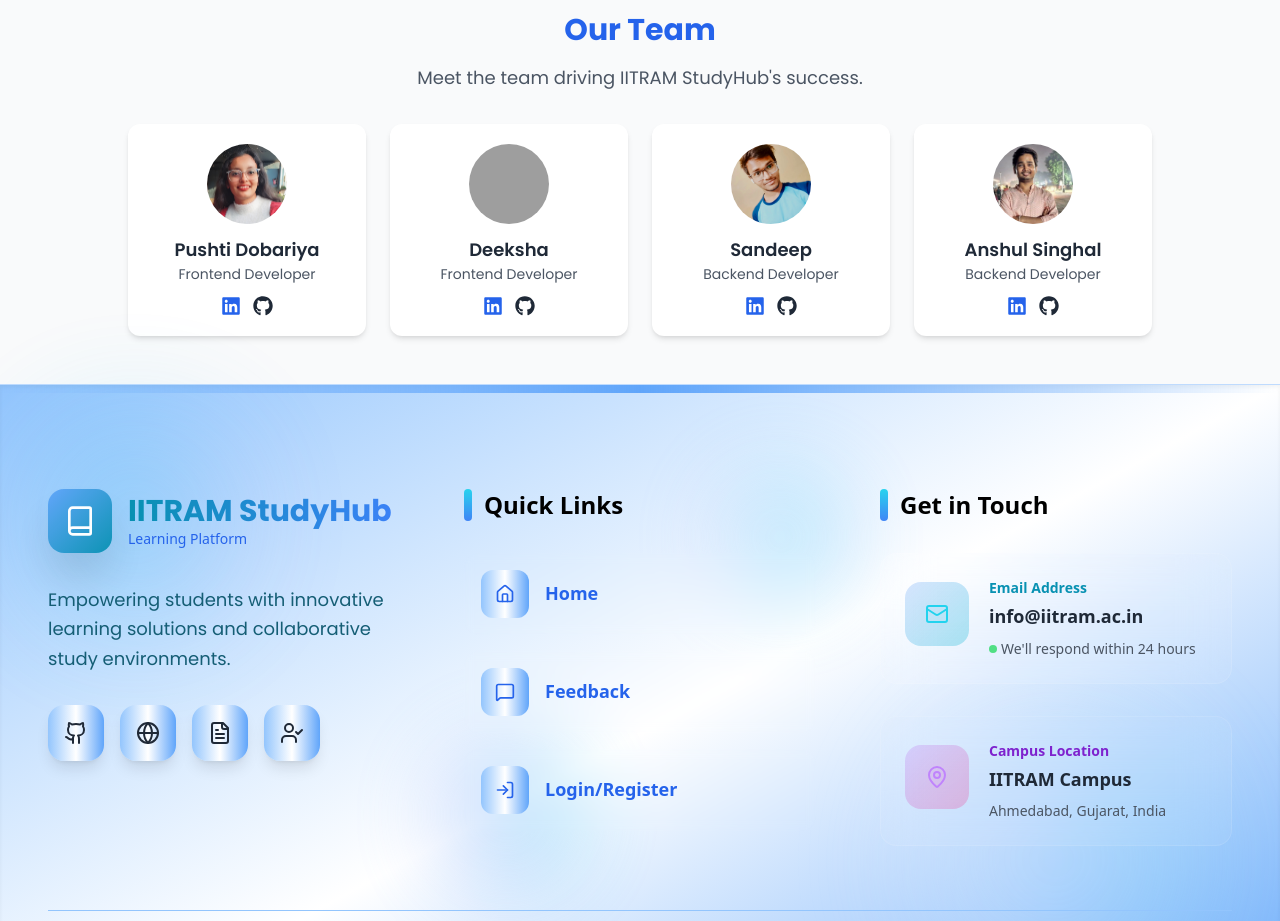
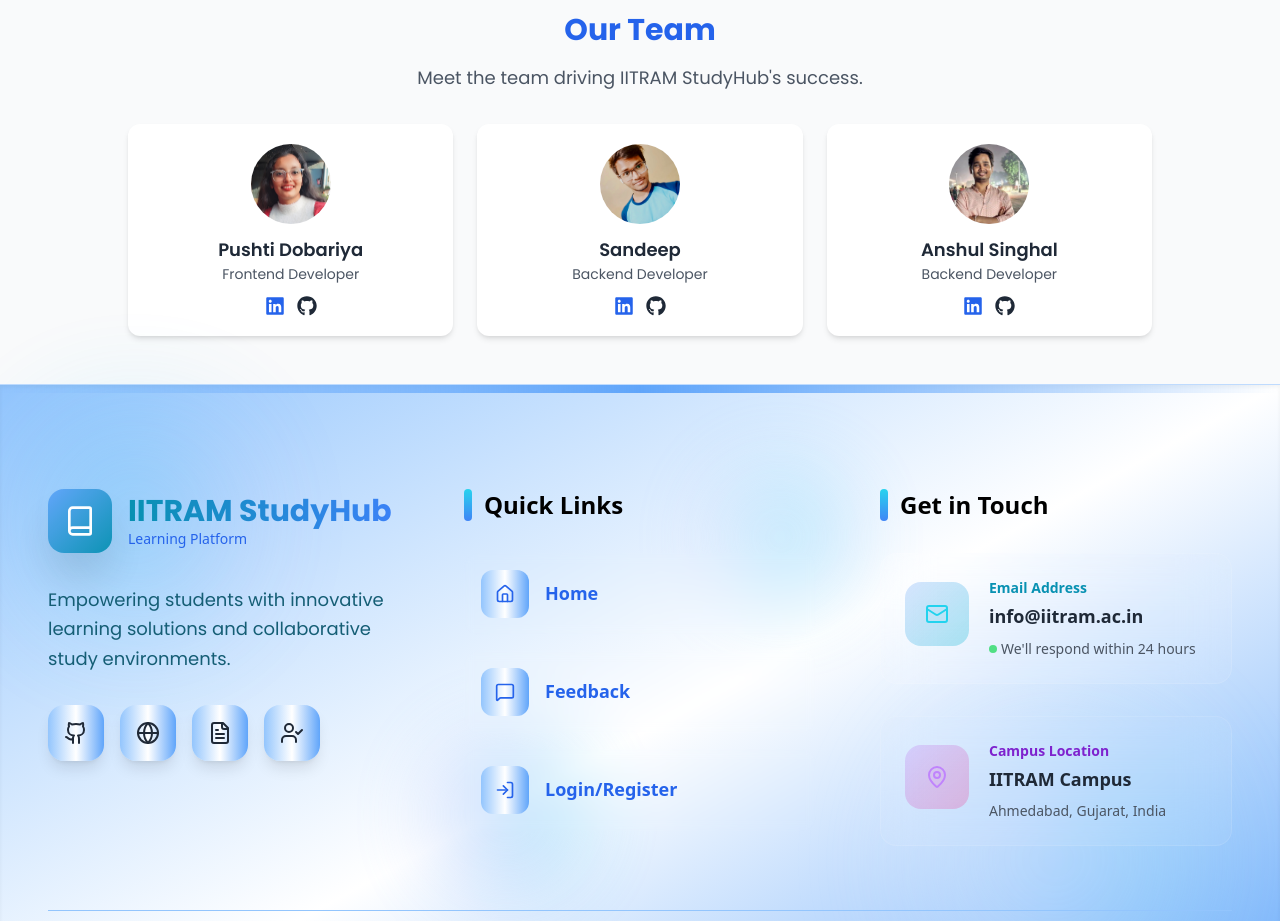
Before and after one commit to Sandeep-12pcm/StudyHub, a React (Create React App) app in the folder studyhub-frontend/: page / in a window 1280 px wide. Shown: the part 1180-2101 px from the top of the page. Built offline with nearby package versions, Linux system fonts and the light colour scheme; grey boxes are pictures that could not be loaded.

Commit message:
updated contributors details

```diff
--- a/studyhub-frontend/src/pages/LandingPage.jsx
+++ b/studyhub-frontend/src/pages/LandingPage.jsx
@@ -222,7 +222,7 @@
           >
             Meet the team driving IITRAM StudyHub's success.
           </motion.p>
-          <div className="grid grid-cols-1 sm:grid-cols-2 lg:grid-cols-4 gap-6">
+          <div className="grid grid-cols-1 sm:grid-cols-2 lg:grid-cols-3 gap-6">
             {[
               {
                 name: 'Pushti Dobariya',
@@ -231,13 +231,13 @@
                 linkedin: 'https://www.linkedin.com/in/pushti-dobariya-614b33347/',
                 github: 'https://github.com/Pushti1992',
               },
-              {
-                name: 'Deeksha',
-                role: 'Frontend Developer',
-                img: 'https://avatars.githubusercontent.com/u/187792563?v=4',
-                linkedin: 'https://linkedin.com/in/',
-                github: 'https://github.com/Deeksha627',
-              },
+              // {
+              //   name: 'Deeksha',
+              //   role: 'Frontend Developer',
+              //   img: 'https://avatars.githubusercontent.com/u/187792563?v=4',
+              //   linkedin: 'https://linkedin.com/in/',
+              //   github: 'https://github.com/Deeksha627',
+              // },
               {
                 name: 'Sandeep',
                 role: 'Backend Developer',
```
